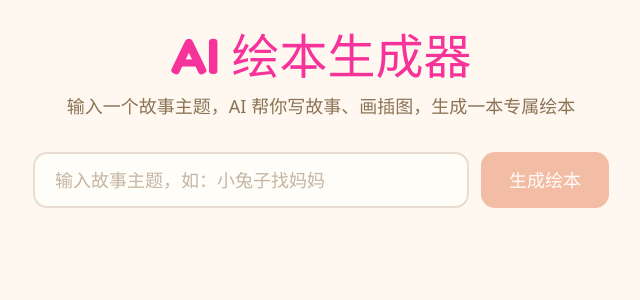
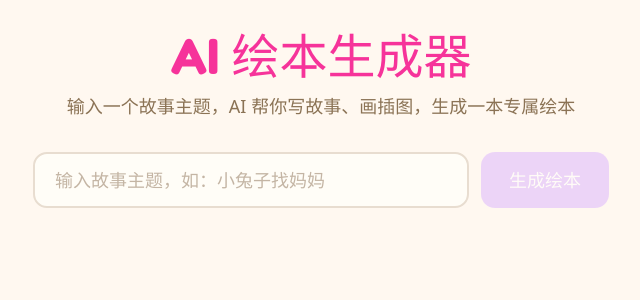
Before and after one commit to nosin777888/ai--, a Next.js app in the folder projects/: page / in a window 1280 px wide. Shown: the top 300 px of the page, without its empty margins (319-959 px from the left). Built offline with nearby package versions, Linux system fonts and the light colour scheme; a web font is replaced by a local one.

Commit message:
生成按钮

```diff
--- a/projects/src/app/page.tsx
+++ b/projects/src/app/page.tsx
@@ -156,10 +156,11 @@ export default function StorybookGenerator() {
           <button
             onClick={handleGenerate}             // 点击时触发生成
             disabled={isLoading || !theme.trim()}  // 加载中或没输入时禁用
-            className="px-7 py-3 rounded-xl bg-[#E8845C] text-white text-lg font-medium
-                       hover:bg-[#D4734A] active:scale-95
+            className="px-7 py-3 rounded-xl bg-purple-300 text-white text-lg font-medium
+                       hover:bg-purple-400 active:scale-95
                        disabled:opacity-50 disabled:cursor-not-allowed
                        transition-all cursor-pointer"
+            style={{ fontFamily: "'Fredoka One', cursive, 'Comic Sans MS', sans-serif" }}
           >
             {isLoading ? "生成中..." : "生成绘本"}
           </button>
```
